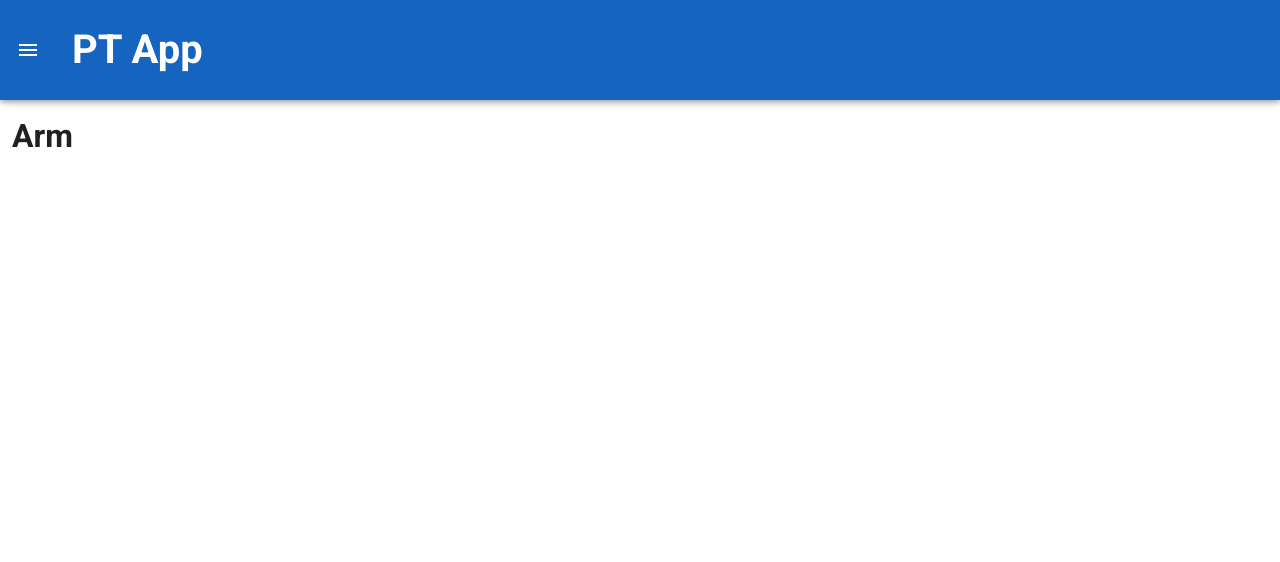
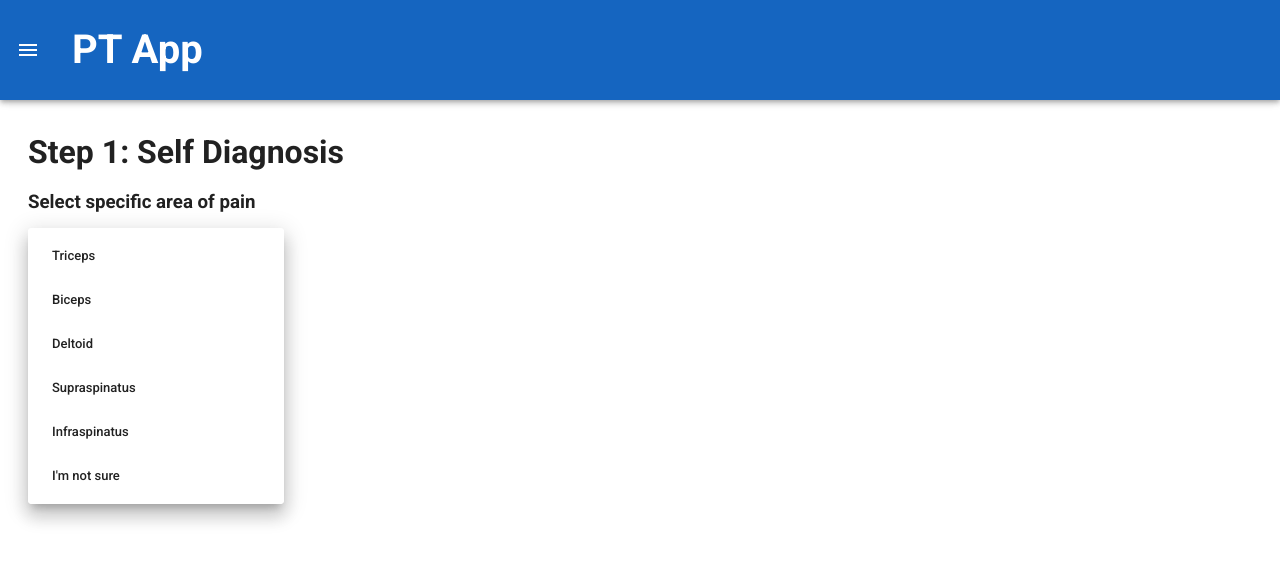
Before and after one commit to brycenamorozo/PT_App, a Vue app: page /arm in a window 1280 px wide. Shown: the top 562 px of the page. Built offline with nearby package versions, Linux system fonts and the light colour scheme.

Commit message:
arm specific nav thing

```diff
--- a/src/views/Home.vue
+++ b/src/views/Home.vue
@@ -1,6 +1,6 @@
 <template>
 <div>
-    <Navbar />
+    <Navbar/>
     <div class="pa-7">
         <h1>Step 1: Self Diagnosis</h1>
         <h3 class="mt-3">Select area of pain</h3>
--- a/src/views/diagnosis/Arm.vue
+++ b/src/views/diagnosis/Arm.vue
@@ -1,7 +1,21 @@
 <template>
 <div>
-    <Navbar/>
-    <h1 class="ma-3">Arm</h1>
+  <Navbar/>
+  <div class="pa-7">
+    <h1>Step 1: Self Diagnosis</h1>
+    <h3 class="mt-3">Select specific area of pain</h3>
+    <v-card class="mt-3" elevation="12" width="256">
+      <v-navigation-drawer floating permanent>
+        <v-list dense rounded>
+          <v-list-item v-for="item in items" :key="item.title" :to="item.route">
+            <v-list-item-content>
+              <v-list-item-title>{{ item.title }}</v-list-item-title>
+            </v-list-item-content>
+          </v-list-item>
+        </v-list>
+      </v-navigation-drawer>
+    </v-card>
+  </div>
 </div>
 </template>
 
@@ -12,8 +26,35 @@ export default {
     name: 'Home',
     components: { Navbar },
 
-  data: () => ({
-    //
-  }),
+  data() {
+    return {
+      items: [
+        {
+          title: 'Triceps',
+          route: '/incomplete',
+        },
+        {
+          title: 'Biceps',
+          route: '/incomplete',
+        },
+        {
+          title: 'Deltoid',
+          route: '/incomplete',
+        },
+        {
+          title: 'Supraspinatus',
+          route: '/incomplete',
+        },
+        {
+          title: 'Infraspinatus',
+          route: '/incomplete',
+        },
+        {
+          title: 'I\'m not sure',
+          route: '/incomplete',
+        }
+      ],
+    }
+  },
 }
 </script>
```
